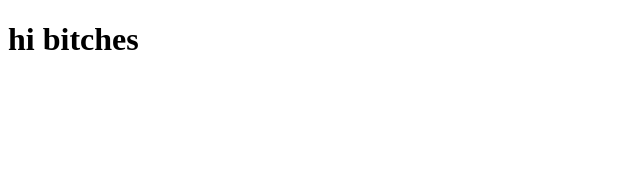
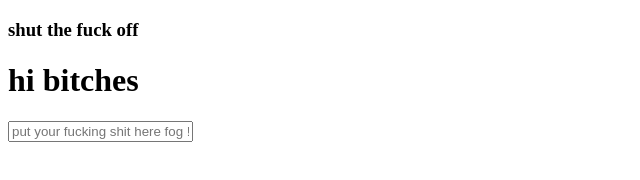
Before and after one commit to abnose/test, a plain HTML site: page index.html in a window 1280 px wide. Shown: the whole page, without its empty margins (0-640 px from the left). Drawn offline with Linux system fonts and the light colour scheme.

Commit message:
index has changed

```diff
--- a/index.html
+++ b/index.html
@@ -6,6 +6,8 @@
     <title>Document</title>
 </head>
 <body>
+    <h3>shut the fuck off</h3>
     <h1>hi bitches</h1>
+    <input type="text" placeholder="put your fucking shit here fog !!!">
 </body>
 </html>
```
